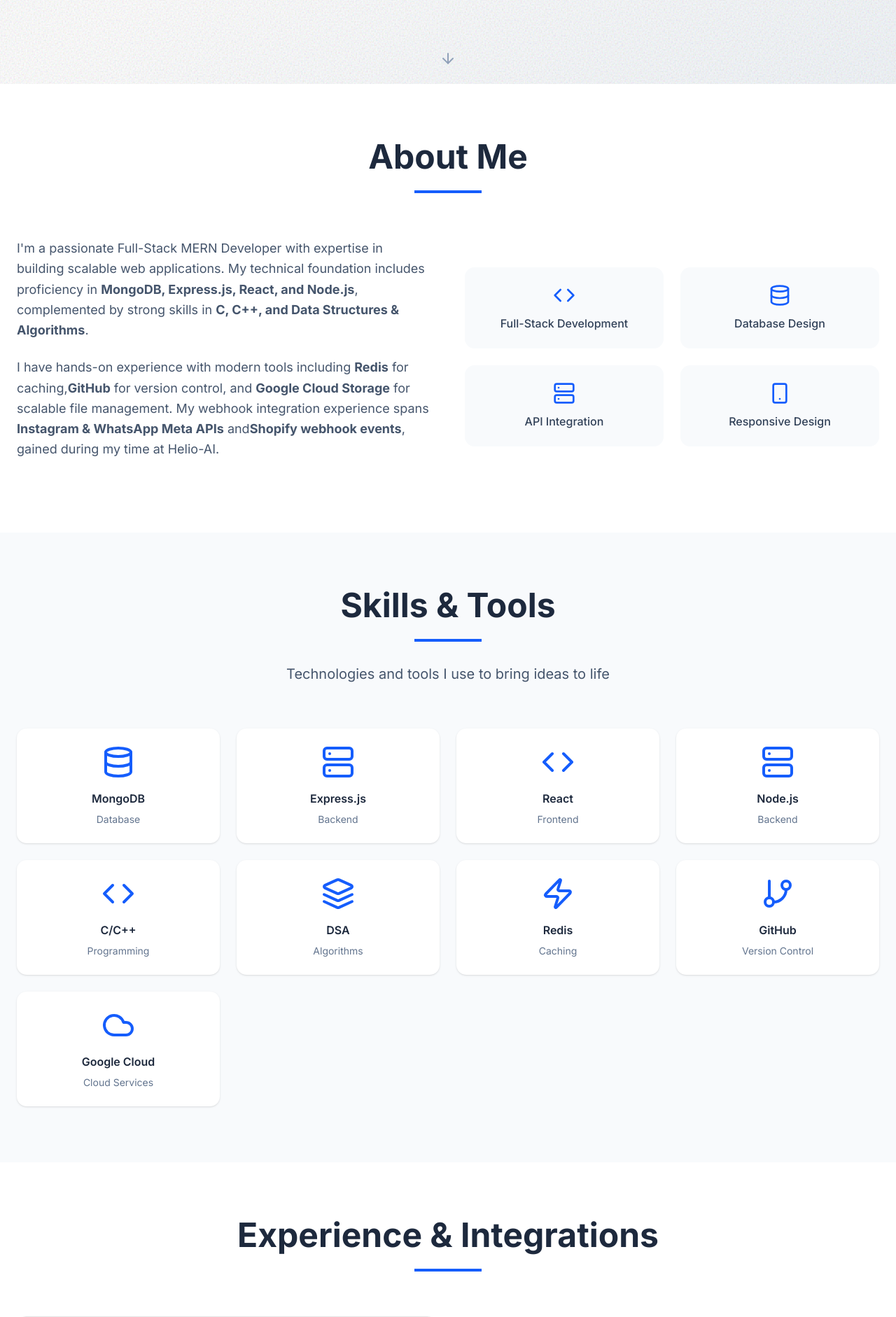
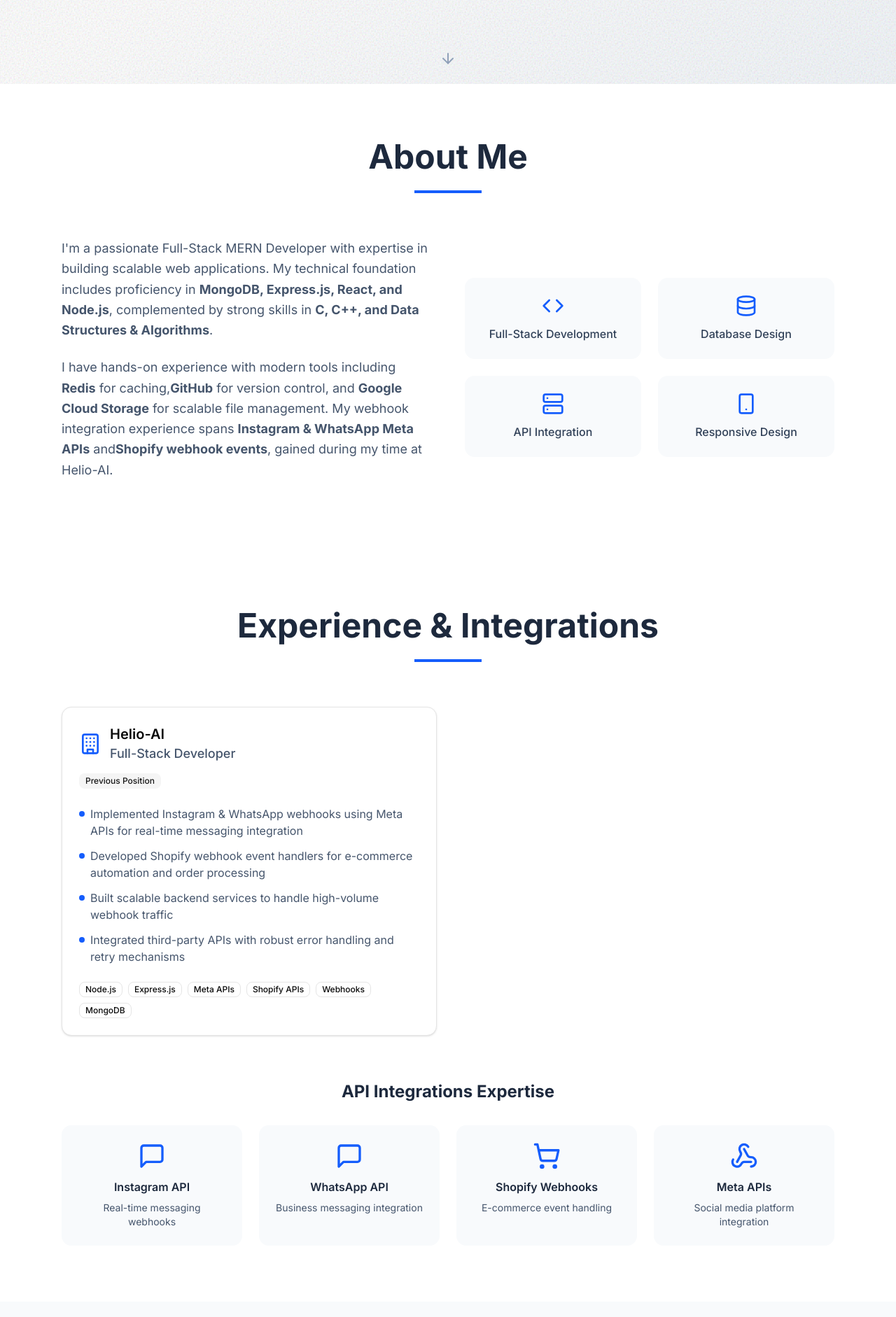
Before and after one commit to saurvkmr0/saurav, a Next.js app: page / in a window 1280 px wide. Shown: the part 680-2562 px from the top of the page at 70% size. Built offline with nearby package versions, Linux system fonts and the light colour scheme; a web font is replaced by a local one.

Commit message:
layout padding fix

```diff
--- a/app/page.tsx
+++ b/app/page.tsx
@@ -10,9 +10,9 @@ export default function Home() {
     <main className="min-h-screen bg-gradient-to-br from-slate-50 to-gray-100">
       <Hero />
       <About />
-      <Skills />
       <Experience />
       <Projects />
+      <Skills />
       <Contact />
     </main>
   )
--- a/components/about.tsx
+++ b/components/about.tsx
@@ -12,7 +12,7 @@ export function About() {
   ]
 
   return (
-    <section className="py-20 bg-white" id="about">
+    <section className="py-20 bg-white px-2 md:px-8 lg:px-16" id="about">
       <div className="container mx-auto px-6">
         <motion.div
           initial={{ opacity: 0, y: 30 }}
--- a/components/contact.tsx
+++ b/components/contact.tsx
@@ -38,7 +38,7 @@ export function Contact() {
   ]
 
   return (
-    <section className="py-20 bg-white" id="contact">
+    <section className="py-20 bg-white px-2 md:px-8 lg:px-16 " id="contact">
       <div className="container mx-auto px-6">
         <motion.div
           initial={{ opacity: 0, y: 30 }}
--- a/components/experience.tsx
+++ b/components/experience.tsx
@@ -30,7 +30,7 @@ export function Experience() {
   ]
 
   return (
-    <section className="py-20 bg-white" id="experience">
+    <section className="py-20 bg-white px-2 md:px-8 lg:px-16" id="experience">
       <div className="container mx-auto px-6">
         <motion.div
           initial={{ opacity: 0, y: 30 }}
--- a/components/hero.tsx
+++ b/components/hero.tsx
@@ -10,7 +10,7 @@ export function Hero() {
   }
 
   return (
-    <section className="min-h-screen flex items-center justify-center relative overflow-hidden">
+    <section className="min-h-screen flex items-center justify-center relative overflow-hidden px-2 md:px-8 lg:px-16">
       <div className="absolute inset-0 bg-gradient-to-br from-slate-50 via-white to-slate-100" />
       <div
         className="absolute inset-0 opacity-30"
--- a/components/projects.tsx
+++ b/components/projects.tsx
@@ -41,7 +41,7 @@ export function Projects() {
   ]
 
   return (
-    <section className="py-20 bg-slate-50" id="projects">
+    <section className="py-20 bg-slate-50 px-2 md:px-8 lg:px-16" id="projects">
       <div className="container mx-auto px-6">
         <motion.div
           initial={{ opacity: 0, y: 30 }}
--- a/components/skills.tsx
+++ b/components/skills.tsx
@@ -17,7 +17,7 @@ export function Skills() {
   ]
 
   return (
-    <section className="py-20 bg-slate-50" id="skills">
+    <section className="py-20 bg-slate-50 px-2 md:px-8 lg:px-16" id="skills">
       <div className="container mx-auto px-6">
         <motion.div
           initial={{ opacity: 0, y: 30 }}
```
